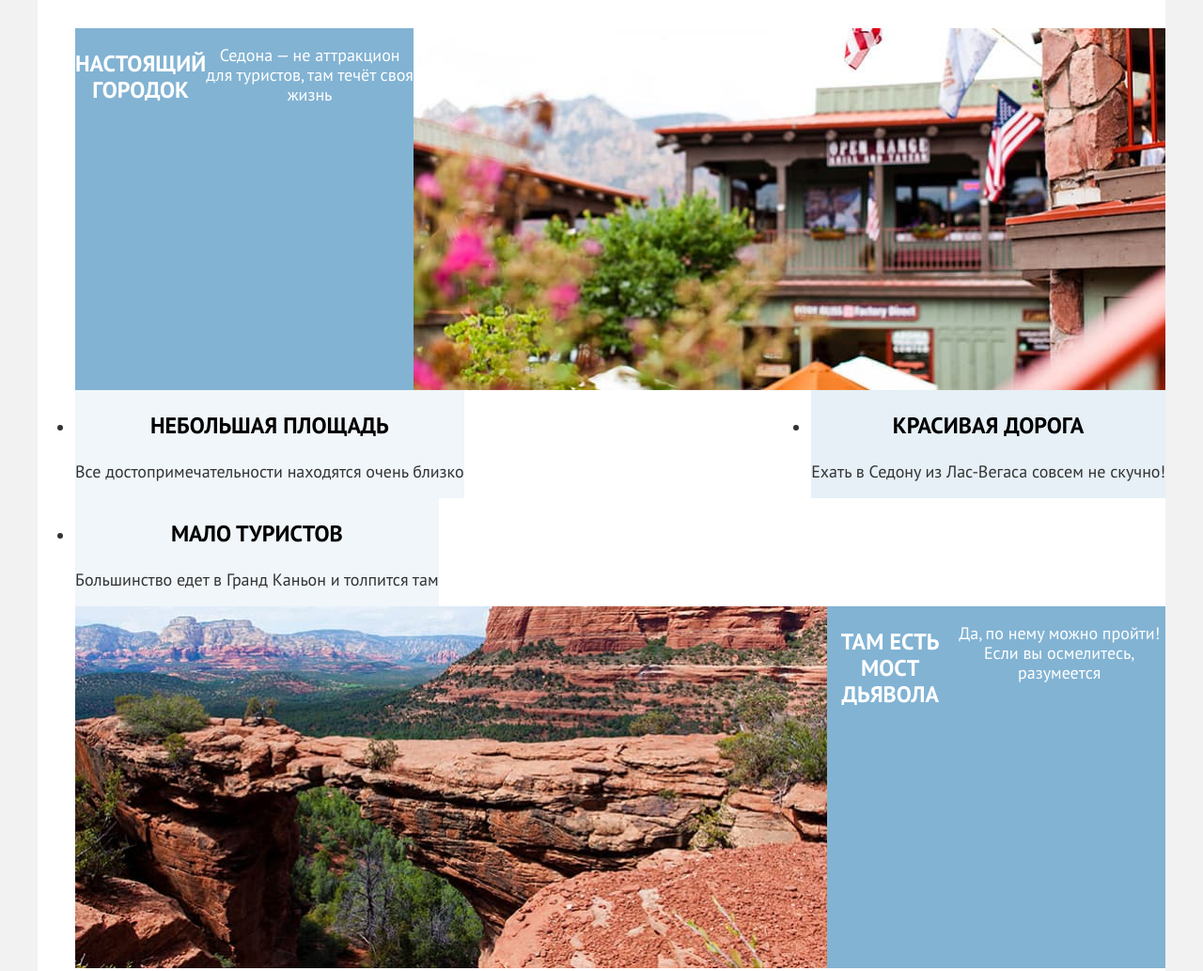
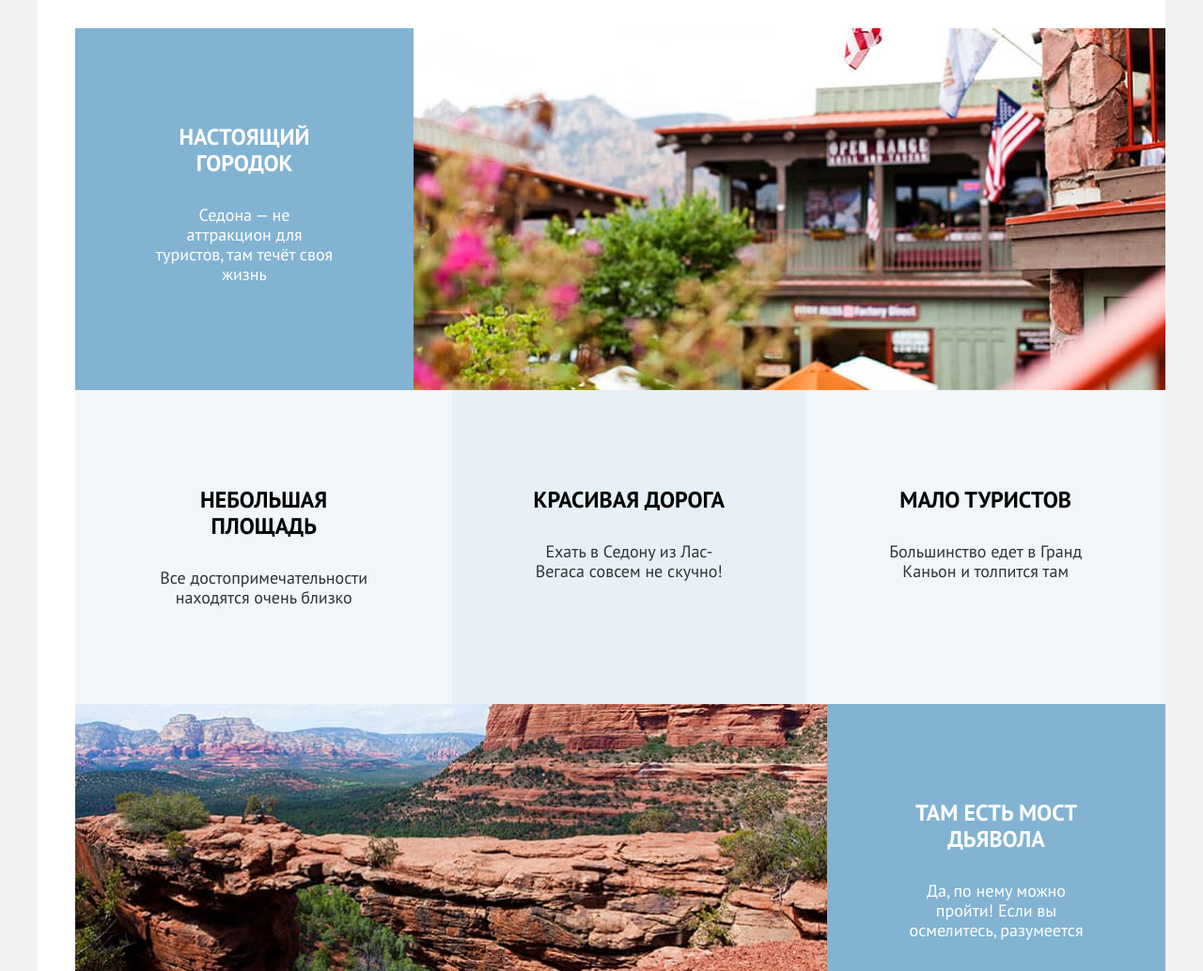
Before and after one commit to htmlacademy-htmlcss/2509853-sedona-1, a plain HTML site: page index.html in a window 1280 px wide. Shown: the part 780-1813 px from the top of the page at 94% size. Drawn offline with Linux system fonts and the light colour scheme.

Commit message:
правки

```diff
--- a/index.html
+++ b/index.html
@@ -1,5 +1,5 @@
 <!DOCTYPE html>
-  <html lang="ru">
+  <html lang="ru" style="height: 100%;">
 
     <head>
 
@@ -74,26 +74,38 @@
 
           <ul class="advantages-list">
             <li class="advantages-item real-sity">
+              <div class="advantages-container">
                 <h3 class="advantages-title">Настоящий городок</h3>
                 <p class="advantages-description">Седона — не аттракцион для туристов, там течёт своя жизнь</p>
+              </div>
               <img src="images/advantages/siti-flag.jpg" width="800" height="385" alt="Здание, флаги, деревья">
             </li>
+            <div class="spider">
             <li class="advantages-item small-area">
+              <div class="advantages-block">
                 <h3 class="advantages-title">Небольшая площадь</h3>
                 <p class="advantages-description">Все достопримечательности находятся очень близко</p>
+              </div>
             </li>
-            <li class="advantages-item beautiful-road">
+            <li class="advantages-item beautiful-road spider">
+              <div class="advantages-block">
                 <h3 class="advantages-title">Красивая дорога</h3>
                 <p class="advantages-description">Ехать в Седону из Лас-Вегаса совсем не скучно!</p>
+              </div>
             </li>
-            <li class="advantages-item few-tourists">
+            <li class="advantages-item few-tourists spider">
+              <div class="advantages-block">
                 <h3 class="advantages-title">Мало туристов</h3>
                 <p class="advantages-description">Большинство едет в Гранд Каньон и толпится там</p>
+              </div>
             </li>
+            </div>
             <li class="advantages-item real-sity">
               <img src="images/advantages/canyon.jpg" width="800" height="385" alt="Каньон">
+              <div class="advantages-container">
                 <h3 class="advantages-title">Там есть мост дьявола</h3>
                 <p class="advantages-description">Да, по нему можно пройти! Если вы осмелитесь, разумеется</p>
+              </div>
             </li>
           </ul>
 
@@ -101,8 +113,12 @@
 
         <section class="services">
 
+          <div class="siti-small">
+
           <h2 class="services-title">Приезжайте в Седону отдохнуть в комфорте и уюте!</h2>
           <p class="services-description-staff">Опытный персонал и качественное обслуживание!</p>
+
+          </div>
 
           <ul class="services-list">
             <li class="services-item housing">
@@ -144,6 +160,8 @@
 
       </main>
 
+    </div>
+
       <footer class="page-footer">
 
         <ul class="footer-social-list">
@@ -172,8 +190,6 @@
 
       </footer>
 
-      </div>
-
     </body>
 
   </html>
--- a/styles/styles.css
+++ b/styles/styles.css
@@ -40,6 +40,7 @@ body {
   margin: 0;
   display: flex;
   flex-direction: column;
+  height: 100%;
 }
 
 
@@ -47,6 +48,9 @@ body {
   background-color: #ffffff;
   width: 1200px;
   margin: 0 auto;
+  display: flex;
+  flex-direction: column;
+  flex-grow: 1;
 }
 
 .page-header{
@@ -81,6 +85,9 @@ body {
   display: flex;
 }
 
+.navigation-item {
+  padding: 20px 16px;
+}
 .navigation-user {
   margin-left: auto;
 }
@@ -129,9 +136,14 @@ body {
   text-align: center;
 }
 
+.advantages-item {
+  list-style: none;
+}
+
 .siti-small {
   padding: 69px 70px;
 }
+
 .advantages-title-sedona-small{
   font-size: 30px;
   line-height:36px;
@@ -161,9 +173,17 @@ body {
   display: flex;
 }
 
+.advantages-container {
+  padding: 102px 85px;
+}
+
+.advantages-block {
+  padding: 103px 85px;
+}
 .real-sity .advantages-title{
   background-color: #82B3D3;
   color: #ffffff;
+  margin: 0 0 30px;
 }
 
 .advantages-title{
@@ -173,11 +193,17 @@ body {
   font-weight: 700;
   text-decoration: none;
   text-transform: uppercase;
+  margin: 0 0 30px;
 }
 
 .advantages-description{
   font-weight: 400;
   text-decoration: none;
+  margin: 0;
+}
+
+.spider {
+  display: flex;
 }
 
 .small-area{
@@ -190,11 +216,6 @@ body {
 
 .few-tourists{
   background-color: rgba(131, 179, 211, 0.12);
-}
-
-.devil .advantages-title {
-  background-color: #82B3D3;
-  color: #ffffff;
 }
 
 .services {
```
Lines whose indentation alone changed are shown as unchanged.
